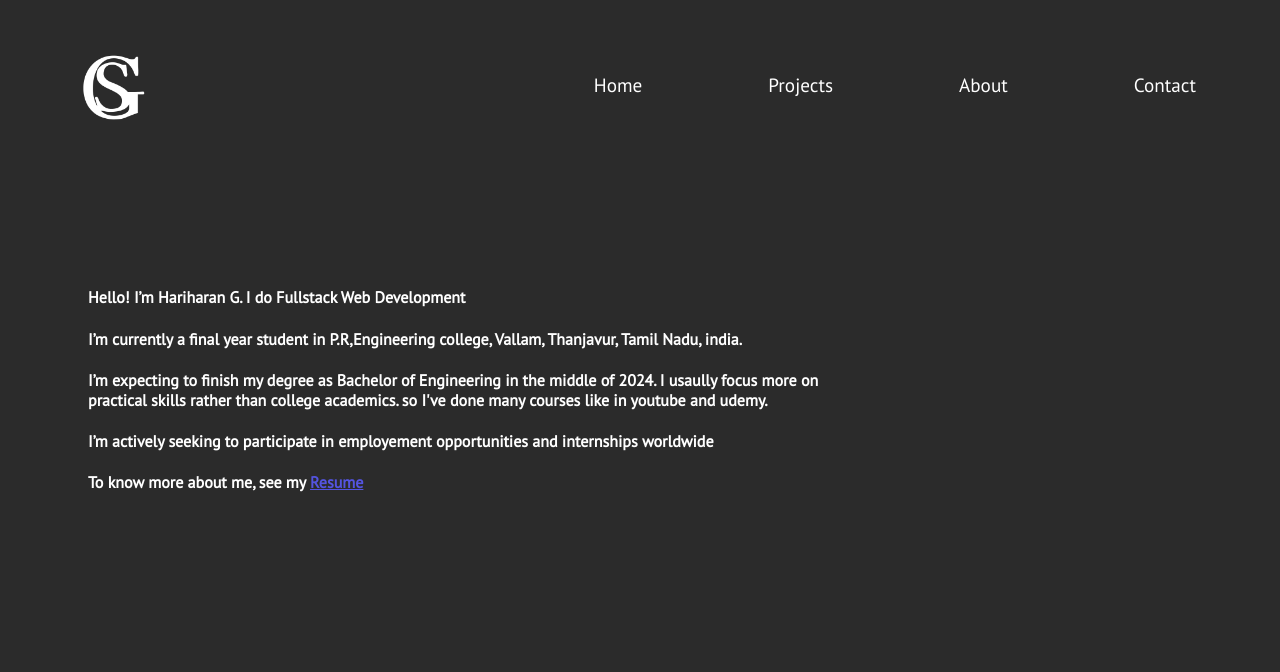
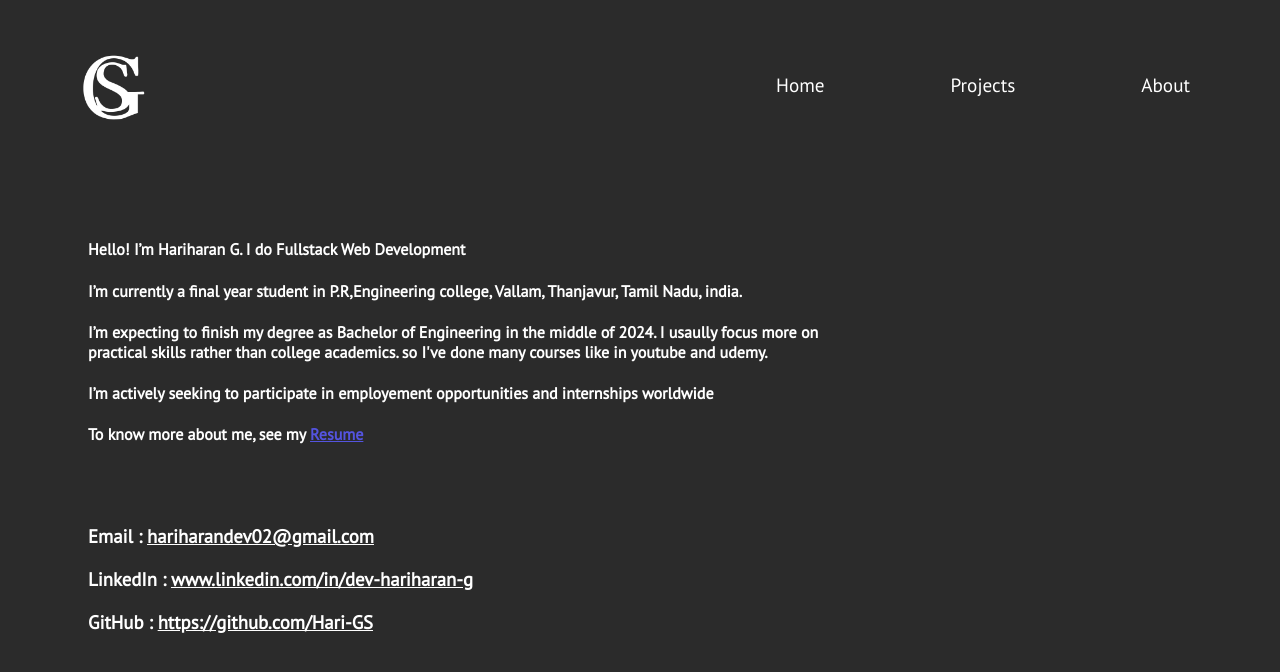
Before and after one commit to Hari-GS/my-portfolio, a React (Create React App) app in the folder my-app/: page /about in a window 1280 px wide. Shown: the top 672 px of the page. Built offline with nearby package versions, Linux system fonts and the light colour scheme.

Commit message:
Nav tabs reduced

```diff
--- a/my-app/src/Components/About.js
+++ b/my-app/src/Components/About.js
@@ -1,14 +1,23 @@
 import React from 'react'
 import "./AboutStyles.css"
+import ContactDeatails from '../Components/ContactDeatails'
 
 function about() {
     return (
+        <div>
+
+
         <div className="about-text">
             <h4>Hello! I’m Hariharan G. I do Fullstack Web Development</h4>
             <h4>I’m currently a final year student in P.R,Engineering college, Vallam, Thanjavur, Tamil Nadu, india.</h4>
             <h4>I’m expecting  to finish my degree as Bachelor of Engineering in the middle of 2024. I usaully focus more on practical skills rather than college academics. so I've done many courses like in youtube and udemy.</h4>
             <h4>I’m actively seeking to participate in employement opportunities and internships worldwide</h4>
-            <h4>To know more about me, see my <a href="https://drive.google.com/file/d/1i9D0wFTJcB-lTsLdeOPIY-qwW6KF3Fji/view?usp=sharing" className="resume-link" target="_blank">Resume</a></h4>
+            <h4>To know more about me, see my <a href="https://drive.google.com/file/d/1v2heIiQmPQdOuCxQwG8VRFhYxDQUM9C3/view?usp=drive_link" className="resume-link" target="_blank">Resume</a></h4>
+        </div>
+        <div>
+           <ContactDeatails/>
+        </div>
+
         </div>
     )
 }
--- a/my-app/src/Components/AboutStyles.css
+++ b/my-app/src/Components/AboutStyles.css
@@ -7,7 +7,7 @@
 
 .about-text{
     padding-left: 5rem;
-    padding-top: 8rem;
+    padding-top: 5rem;
     padding-right: 35%;
 }
 
--- a/my-app/src/Components/ContactDeatails.css
+++ b/my-app/src/Components/ContactDeatails.css
@@ -1,8 +1,9 @@
 
 
 .details-list{
-    margin-top: 10rem;
-    margin-left: 13rem;
+    margin-top: 5rem;
+    margin-left: 5rem;
+    color: yellow;
 }
 
 @media screen and (max-width:850px){
--- a/my-app/src/Components/Hero.js
+++ b/my-app/src/Components/Hero.js
@@ -42,7 +42,7 @@ function Hero() {
                 <h4 className="name">Especially Java Fullstack Development</h4>
             </div>
             <div className="resume">
-                 <a href="https://drive.google.com/file/d/1i9D0wFTJcB-lTsLdeOPIY-qwW6KF3Fji/view?usp=sharing" className="resume-button" target="_blank">
+                 <a href="https://drive.google.com/file/d/1v2heIiQmPQdOuCxQwG8VRFhYxDQUM9C3/view?usp=drive_link" className="resume-button" target="_blank">
                     My Resume
                 </a>
             </div>
--- a/my-app/src/Components/MinorProjects.js
+++ b/my-app/src/Components/MinorProjects.js
@@ -3,6 +3,7 @@ import "./MinorProjectsStyles.css"
 import p1 from '../assets/cal.jpg'
 import p2 from '../assets/console emp app.webp'
 import p3 from '../assets/rest api image.jpg'
+import p4 from '../assets/see go ott.png'
 
 function MinorProjects() {
     return (
@@ -25,6 +26,11 @@ function MinorProjects() {
                 <h1 className="min-head">Console based employment management system</h1>
                 <p className="para">Tech Stack : C Programming</p>
             </div>
+            <div className="pro-1">
+                <img className="image" src={p4} alt="image loading error"/>
+                <h1 className="min-head">SeeGo - Basic OTT WebApp prototype</h1>
+                <p className="para">Tech Stack : HTML | CSS | JavaScript | Java Servlets | MySQL</p>
+            </div>
         </div>
         </div>
 
--- a/my-app/src/Components/Navbar.js
+++ b/my-app/src/Components/Navbar.js
@@ -40,9 +40,6 @@ class Navbar extends Component{
                    <NavLink className="options" to="/about">
                         About
                    </NavLink>
-                   <NavLink className="options" to="/contact">
-                        Contact
-                   </NavLink>
                 </ul>
             </nav>
                 </div>
--- a/my-app/src/Components/ProjectData.js
+++ b/my-app/src/Components/ProjectData.js
@@ -3,6 +3,7 @@ import ProjectCard from "./ProjectCard"
 import p2 from '../assets/ott homepage.jpg'
 import p1 from '../assets/tour website home page.jpg'
 import p3 from '../assets/portfolio home page.jpg'
+import p4 from '../assets/tholan page.jpg'
 
 
 function ProjectData() {
@@ -22,6 +23,16 @@ function ProjectData() {
                 livelinktext={"https://seego-e-com.onrender.com"}
                 img={p1}
             />
+                <ProjectCard
+                heading="Mobile App -  Agricultural crops Suggester"
+                text={"- When provided with the current location in Mobile App, the server will utilize historical data analysis to determine the prevailing climate conditions, weather patterns, soil type, and market connections specific to that area\n\n-Based on this analysis, it will recommend suitable crops along with detailed information about them."}
+                gitlink={"NA"}
+                gitlinksText={"NA"}
+                techstack={" React Native | Java Springboot | MongoDB "}
+                livelink={"NA"}
+                livelinktext={"NA"}
+                img={p4}
+            />
                <ProjectCard
                 heading="My Portfolio page"
                 text={"- I created a fully responsive portfolio page using React from the ground up.\n\n- This portfolio page effectively showcases my projects and provides detailed information about me. \n\n- Additionally, I ensured seamless navigation and user-friendly interface to optimize the browsing experience."}
@@ -32,6 +43,7 @@ function ProjectData() {
                 livelinktext={"https://my-portfolio-bzdl.onrender.com"}
                 img={p3}
             />
+
         </div>
     )
 }
```
Also changed, not shown: my-app/src/assets/tholan page.jpg (added).
